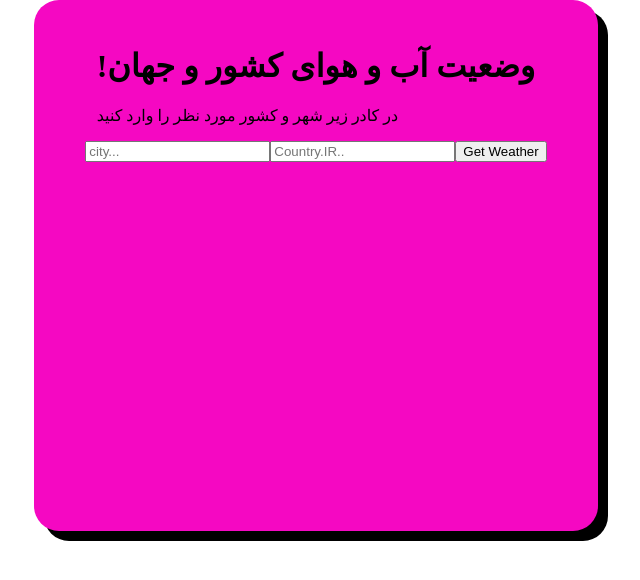
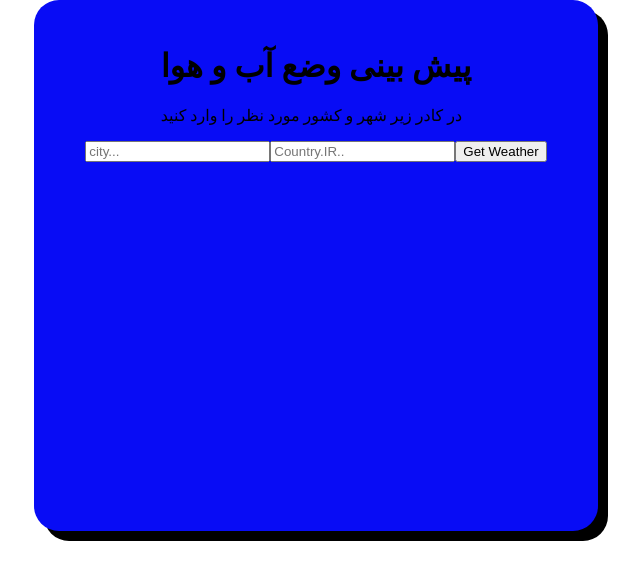
Before and after one commit to Alireza9651501005/react2, a React (Create React App) app: page / in a window 1280 px wide. Shown: the top 580 px of the page, without its empty margins (324-964 px from the left). Built offline with nearby package versions, Linux system fonts and the light colour scheme.

Commit message:
titl of app was changed

```diff
--- a/src/App.css
+++ b/src/App.css
@@ -1,5 +1,5 @@
 .App {
-  background: #f508c2;
+  background: #080cf5;
   background-repeat: no-repeat;
   display: flex;
   flex-direction: column;
--- a/src/weather1/Title.js
+++ b/src/weather1/Title.js
@@ -4,7 +4,7 @@ class Title extends React.Component {
     render () {
         return (
             <div className= 'title'>
-                <h1> !وضعیت آب و هوای کشور و جهان</h1>
+                <h1> پیش بینی وضع آب و هوا</h1>
                 <p>در کادر زیر شهر و کشور مورد نظر را وارد کنید</p>
             </div>
         )
```
